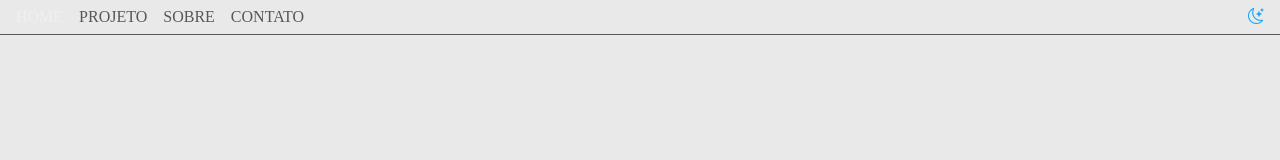
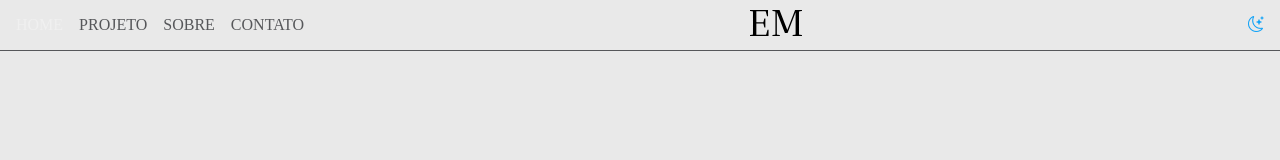
Before and after one commit to eloisamorais2007/portfolio, a plain HTML site: page index.html in a window 1280 px wide. Both pictures are taken after a click on the icon 1256 px from the left and 16 px from the top of the page. Drawn offline with nearby package versions, Linux system fonts and the light colour scheme.

Commit message:
atualização

```diff
--- a/css/estilo.css
+++ b/css/estilo.css
@@ -24,10 +24,12 @@
     --cor-linck: #0b0b0b;
     --cor-hover: #;
 
-    --cor-borda: ;
+    --cor-borda: #9a9a9c;
 
+}
 
-
+html[data-theme="light"] .logo  {
+    filter: invert(1);
 }
 
 
@@ -90,6 +92,11 @@ ul {
     text-transform: uppercase;
 }
 
+.logo{
+    width: 3.25rem; /* 52px */
+    height: 1.89rem;
+}
+
 #toggleTheme {
     cursor: pointer;
     color: var(--cor-icone);
--- a/index.html
+++ b/index.html
@@ -21,6 +21,7 @@
 
       <!-- Menu Desktop -->
       <nav class="menu-desktop">
+
         <ul class="menu menu-principal">
 
           <li class="menu-item">
@@ -46,6 +47,14 @@
         <!-- OL lista numerada -->
         <!--UL lista não numerada-->
       </nav>
+
+        <!-- logo letras iniciais -->
+         <div class="header-logo">
+          <a href="#home">
+            <img src="img/logo.svg" alt="logo" class="logo">
+          </a>
+        </div>
+
       <div class="header-toggle">
             <i id="toggleTheme" class="bi bi-sun"> </i>
         </div>
```
Also changed, not shown: img/logo.svg (added).
